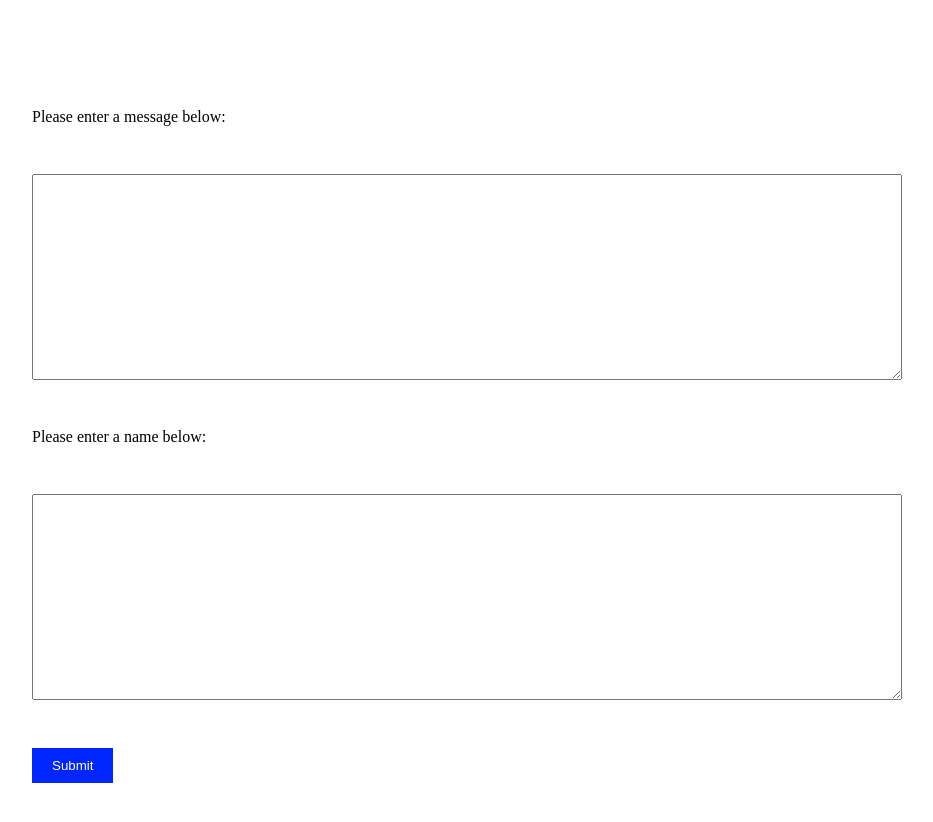
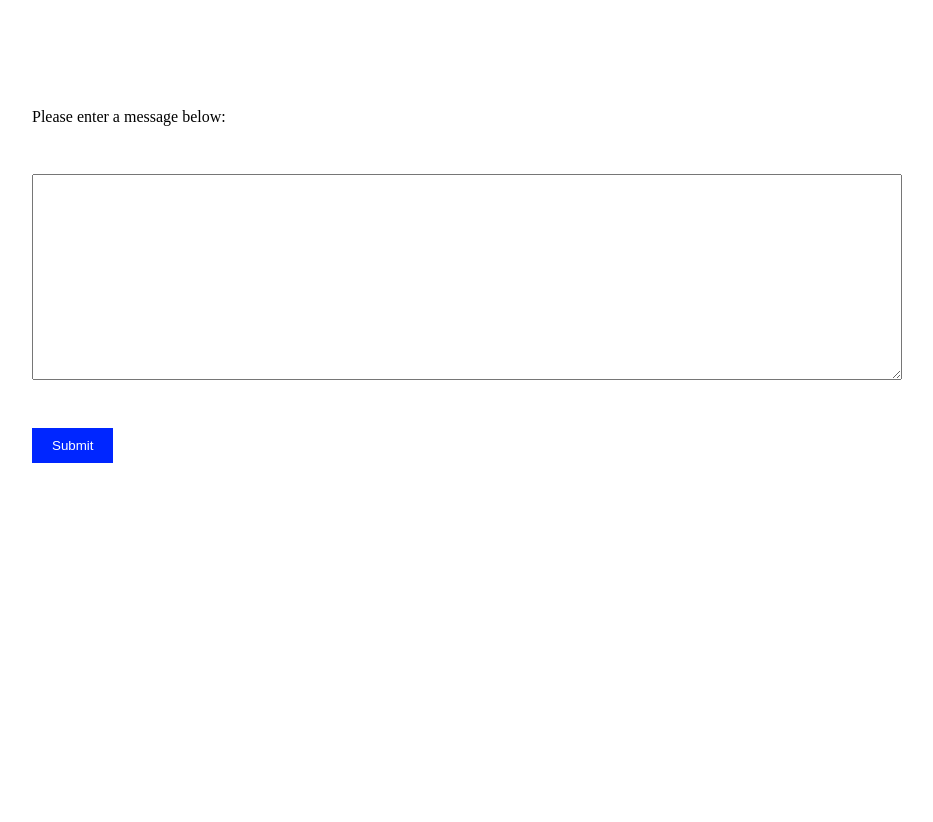
Before and after one commit to faithoyebode/HNG7-Node-1st-task, a website: page index.html in a window 1280 px wide. Shown: the whole page, without its empty margins (176-1109 px from the left). After the commit the page ends 800 px from the top, so only its background shows below. Drawn offline with Linux system fonts and the light colour scheme.

Commit message:
restored the index.html file to its real state

```diff
--- a/index.html
+++ b/index.html
@@ -11,8 +11,6 @@
         <form method="POST" action="/message">
             <label for="message">Please enter a message below:</label>
             <textarea name="message" id="message"></textarea>
-            <label for="name">Please enter a name below:</label>
-            <textarea name="name" id="name"></textarea>
             <input type="submit" value="Submit">
         </form>
     </div>
```
